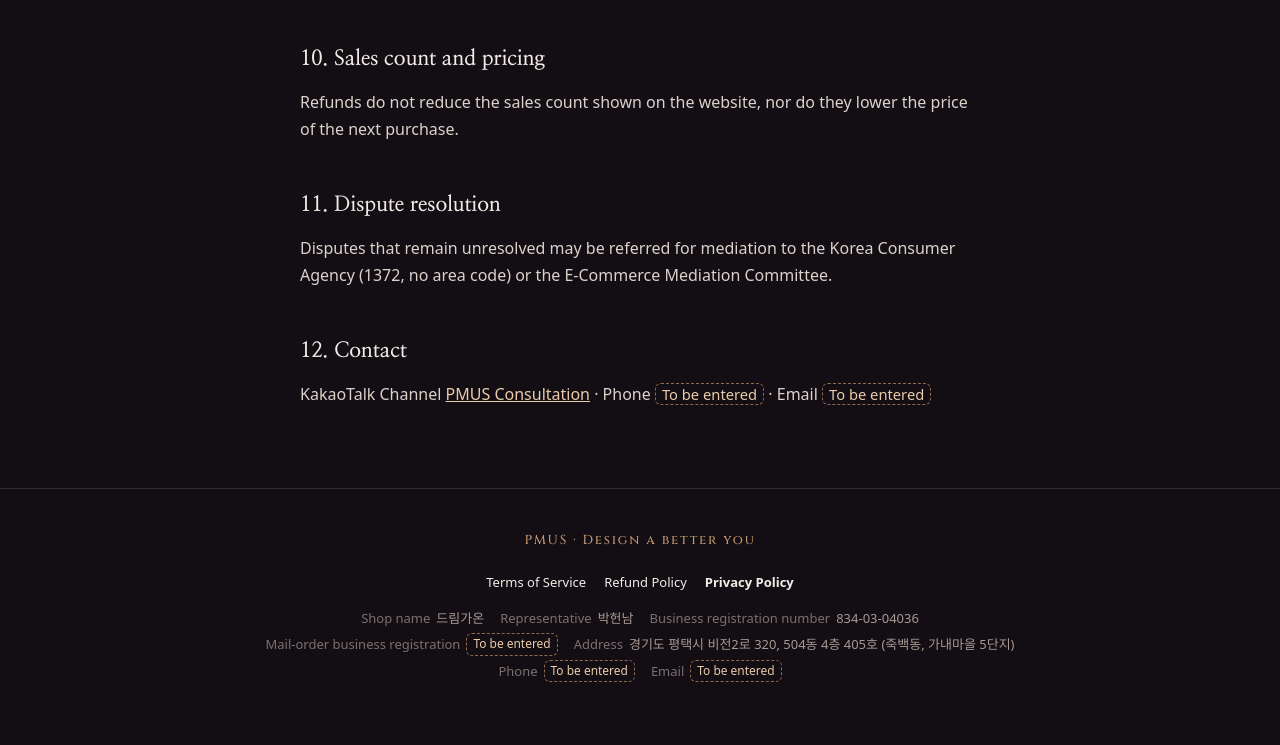
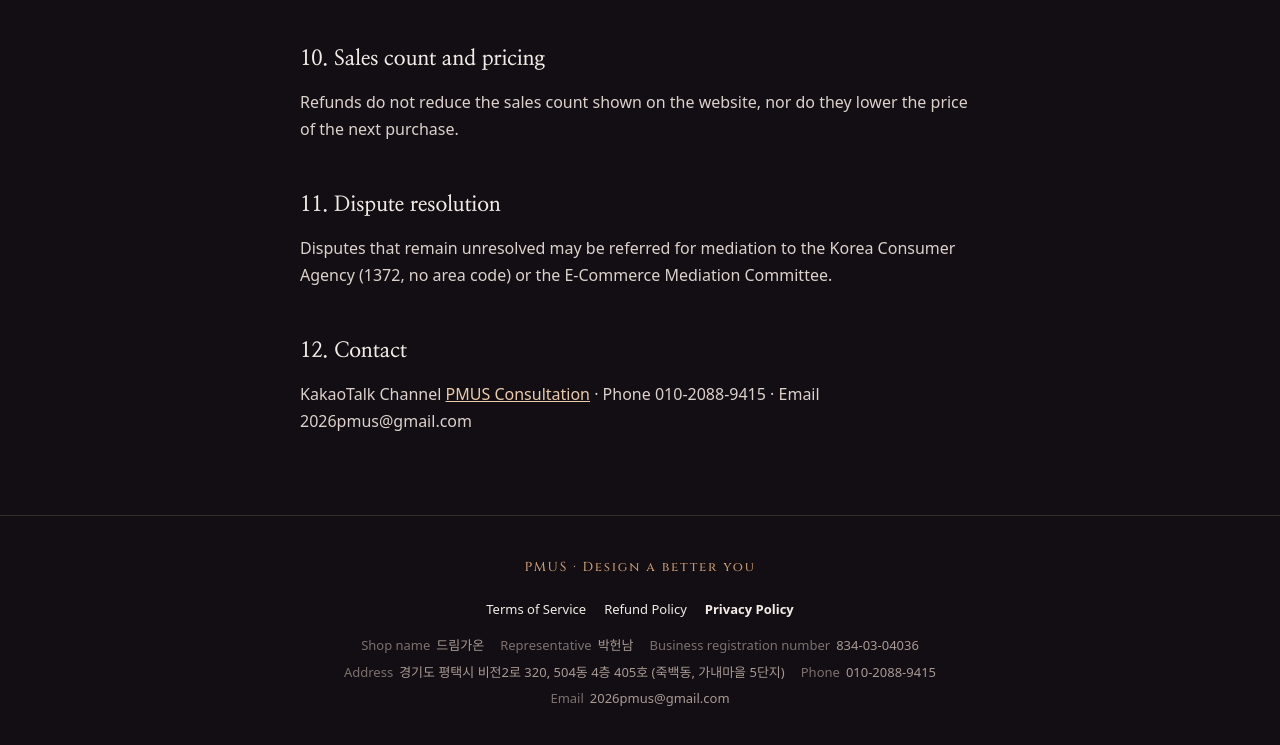
Before and after one commit to blueegg0508/pmus-home, a plain HTML site: page refund.html in a window 1280 px wide. Shown: the part 2818-3563 px from the top of the page. Drawn offline with Linux system fonts and the light colour scheme; a web font is replaced by a local one.

Commit message:
랜딩 올림 (8bc3ccd)

```diff
--- a/js/biz.js
+++ b/js/biz.js
@@ -6,8 +6,8 @@ window.PMUS_BIZ = {
     bizNo: "834-03-04036", // 사업자등록번호
     mailOrderNo: "",     // 통신판매업 신고번호
     address: "경기도 평택시 비전2로 320, 504동 4층 405호 (죽백동, 가내마을 5단지)", // 사업장 주소
-    phone: "",           // 전화
-    email: "",           // 이메일
+    phone: "010-2088-9415", // 전화
+    email: "2026pmus@gmail.com", // 이메일
     privacyOfficer: "",  // 개인정보 보호책임자 (이름 · 연락처)
     pg: "",              // 결제대행사 (PG사 이름)
     effectiveDate: "",   // 약관 시행일 (예: 2026년 11월 1일)
--- a/refund.html
+++ b/refund.html
@@ -96,12 +96,11 @@
     <div><dt>상호</dt><dd data-biz="name"></dd></div>
     <div><dt>대표자</dt><dd data-biz="ceo"></dd></div>
     <div><dt>사업자등록번호</dt><dd data-biz="bizNo"></dd></div>
-    <div><dt>통신판매업 신고</dt><dd data-biz="mailOrderNo"></dd></div>
     <div><dt>주소</dt><dd data-biz="address"></dd></div>
     <div><dt>전화</dt><dd data-biz="phone"></dd></div>
     <div><dt>이메일</dt><dd data-biz="email"></dd></div>
   </dl>
 </footer>
-<script src="js/biz.js?v=37"></script>
+<script src="js/biz.js?v=44"></script>
 </body>
 </html>
```
Also changed, not shown: index.html (+1 -2 lines), privacy.html (+1 -2 lines), terms.html (+1 -2 lines).
